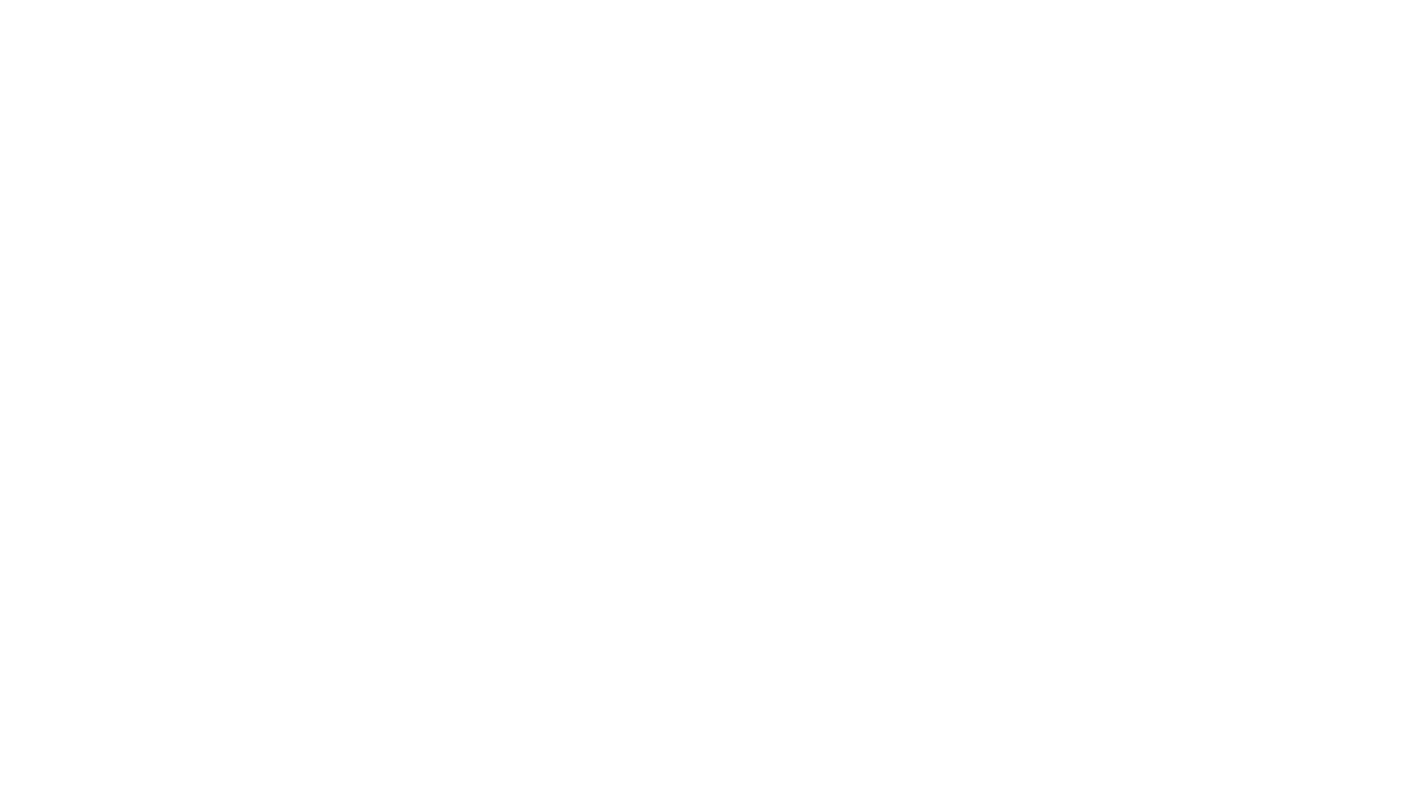
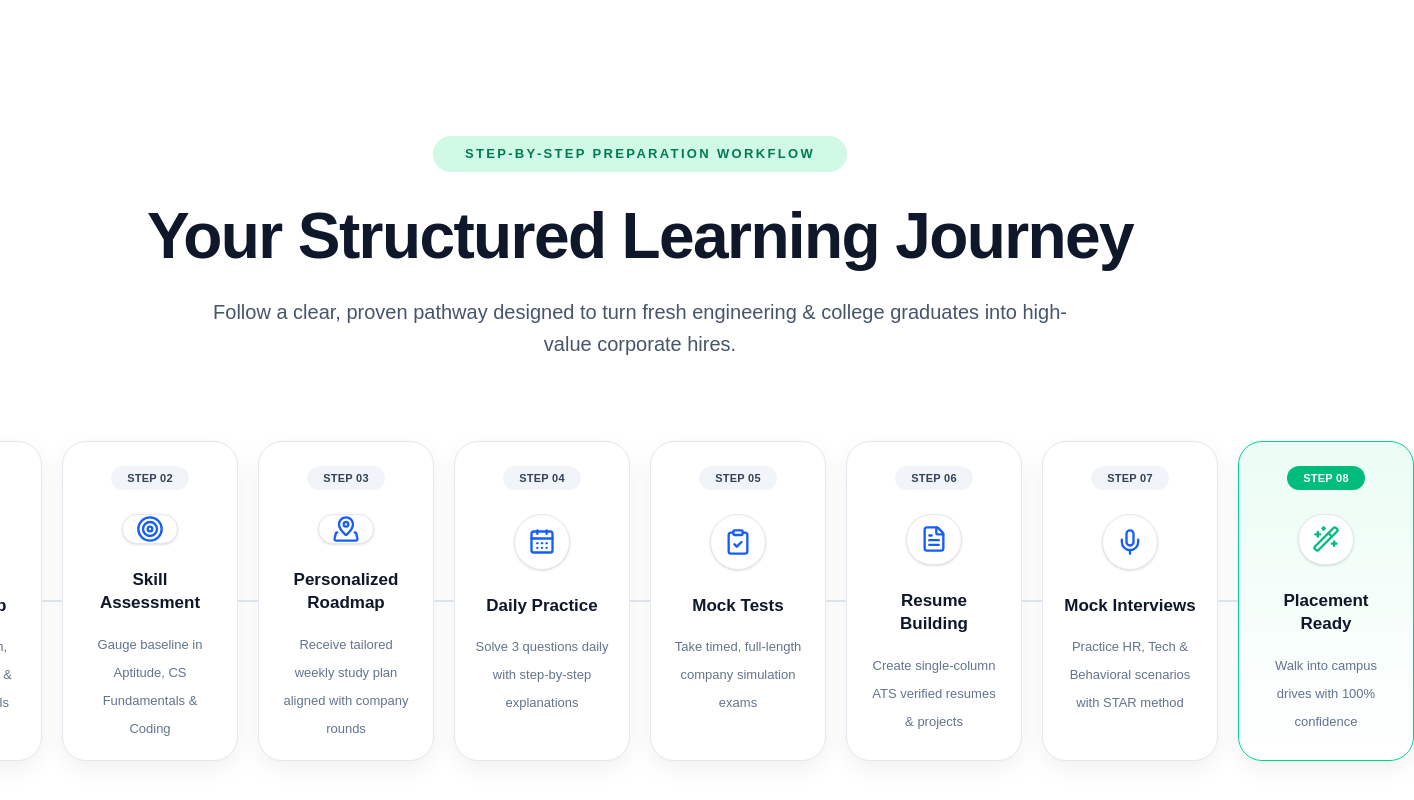
Before and after one commit to sheshatvamsreenesh/PlaceMentor-AI, a Next.js app in the folder frontend/: page / in a window 1280 px wide. Shown: the part 1434-2234 px from the top of the page, 1414 px wide, since content can reach past the window. Before the commit the page ends 1474 px from the top, so only its background shows below. Built offline with nearby package versions, Linux system fonts and the light colour scheme.

Commit message:
add structured learning section

```diff
--- a/frontend/app/page.tsx
+++ b/frontend/app/page.tsx
@@ -1,6 +1,7 @@
 import Navbar from "@/components/Navbar";
 import Hero from "@/components/home/Hero";
 import FeaturesSection from "@/components/home/FeaturesSection";
+import LearningJourney from "@/components/home/LearningJourney";
 
 export default function Home() {
   return (
@@ -8,6 +9,7 @@ export default function Home() {
       <Navbar />
       <Hero />
       <FeaturesSection />
+      <LearningJourney />
     </>
   );
 }
--- /dev/null
+++ b/frontend/components/home/LearningJourney.tsx
@@ -0,0 +1,193 @@
+import {
+  UserRound,
+  Target,
+  MapPinned,
+  CalendarDays,
+  ClipboardCheck,
+  FileText,
+  Mic,
+  WandSparkles,
+} from "lucide-react";
+
+const steps = [
+  {
+    step: "STEP 01",
+    icon: UserRound,
+    title: "Profile Setup",
+    description:
+      "Set degree, batch, target companies, & dream salary goals",
+    color: "text-blue-600",
+  },
+  {
+    step: "STEP 02",
+    icon: Target,
+    title: "Skill Assessment",
+    description:
+      "Gauge baseline in Aptitude, CS Fundamentals & Coding",
+    color: "text-blue-600",
+  },
+  {
+    step: "STEP 03",
+    icon: MapPinned,
+    title: "Personalized Roadmap",
+    description:
+      "Receive tailored weekly study plan aligned with company rounds",
+    color: "text-blue-600",
+  },
+  {
+    step: "STEP 04",
+    icon: CalendarDays,
+    title: "Daily Practice",
+    description:
+      "Solve 3 questions daily with step-by-step explanations",
+    color: "text-blue-600",
+  },
+  {
+    step: "STEP 05",
+    icon: ClipboardCheck,
+    title: "Mock Tests",
+    description:
+      "Take timed, full-length company simulation exams",
+    color: "text-blue-600",
+  },
+  {
+    step: "STEP 06",
+    icon: FileText,
+    title: "Resume Building",
+    description:
+      "Create single-column ATS verified resumes & projects",
+    color: "text-blue-600",
+  },
+  {
+    step: "STEP 07",
+    icon: Mic,
+    title: "Mock Interviews",
+    description:
+      "Practice HR, Tech & Behavioral scenarios with STAR method",
+    color: "text-blue-600",
+  },
+  {
+    step: "STEP 08",
+    icon: WandSparkles,
+    title: "Placement Ready",
+    description:
+      "Walk into campus drives with 100% confidence",
+    color: "text-emerald-500",
+    highlight: true,
+  },
+];
+
+export default function LearningJourney() {
+  return (
+    <section className="bg-white py-24">
+      <div className="mx-auto max-w-[1500px] px-6">
+
+        <div className="flex justify-center">
+          <span className="rounded-full bg-emerald-100 px-8 py-2 text-[13px] font-bold uppercase tracking-[0.18em] text-emerald-700">
+            STEP-BY-STEP PREPARATION WORKFLOW
+          </span>
+        </div>
+
+        <h2 className="mx-auto mt-8 max-w-5xl text-center text-5xl font-extrabold tracking-tight text-slate-900 lg:text-[64px]">
+          Your Structured Learning Journey
+        </h2>
+
+        <p className="mx-auto mt-7 max-w-4xl text-center text-[26px] leading-relaxed text-slate-600 lg:text-[20px]">
+          Follow a clear, proven pathway designed to turn fresh engineering &
+          college graduates into high-value corporate hires.
+        </p>
+
+        {/* Desktop */}
+        <div className="mt-20 hidden justify-center lg:flex">
+
+          {steps.map((item, index) => {
+            const Icon = item.icon;
+
+            return (
+              <div
+                key={item.step}
+                className="flex items-center"
+              >
+                <div
+                  className={`relative flex h-[320px] w-[176px] flex-col items-center rounded-[24px] border px-5 pt-6 pb-6 text-center shadow-[0_8px_24px_rgba(15,23,42,0.06)]
+                  ${
+                    item.highlight
+                      ? "border-emerald-400 bg-gradient-to-b from-emerald-50 to-white"
+                      : "border-slate-200 bg-white"
+                  }`}
+                >
+                  <span
+                    className={`rounded-full px-4 py-1 text-[11px] font-bold tracking-wide
+                    ${
+                      item.highlight
+                        ? "bg-emerald-500 text-white"
+                        : "bg-slate-100 text-slate-700"
+                    }`}
+                  >
+                    {item.step}
+                  </span>
+
+                  <div className="mt-6 flex h-14 w-14 items-center justify-center rounded-full border border-slate-200 bg-white shadow-sm">
+                    <Icon className={`h-7 w-7 ${item.color}`} />
+                  </div>
+
+                  <h3 className="mt-6 text-[17px] font-bold leading-snug text-slate-900">
+                    {item.title}
+                  </h3>
+
+                  <p className="mx-auto mt-4 max-w-[145px] text-[13px] leading-7 text-slate-500">
+                    {item.description}
+                  </p>
+                </div>
+
+                {index !== steps.length - 1 && (
+                  <div className="h-[2px] w-5 bg-slate-200"></div>
+                )}
+                              </div>
+            );
+          })}
+        </div>
+
+        {/* Mobile & Tablet */}
+        <div className="mt-16 grid grid-cols-1 gap-6 sm:grid-cols-2 lg:hidden">
+          {steps.map((item) => {
+            const Icon = item.icon;
+
+            return (
+              <div
+                key={item.step}
+                className={`rounded-[24px] border p-6 text-center shadow-sm ${
+                  item.highlight
+                    ? "border-emerald-400 bg-gradient-to-b from-emerald-50 to-white"
+                    : "border-slate-200 bg-white"
+                }`}
+              >
+                <span
+                  className={`inline-flex rounded-full px-4 py-1 text-[11px] font-bold tracking-wide ${
+                    item.highlight
+                      ? "bg-emerald-500 text-white"
+                      : "bg-slate-100 text-slate-700"
+                  }`}
+                >
+                  {item.step}
+                </span>
+
+                <div className="mx-auto mt-5 flex h-14 w-14 items-center justify-center rounded-full border border-slate-200 bg-white shadow-sm">
+                  <Icon className={`h-7 w-7 ${item.color}`} />
+                </div>
+
+                <h3 className="mt-5 text-[20px] font-bold text-slate-900">
+                  {item.title}
+                </h3>
+
+                <p className="mx-auto mt-3 max-w-[230px] text-[14px] leading-7 text-slate-500">
+                  {item.description}
+                </p>
+              </div>
+            );
+          })}
+        </div>
+      </div>
+    </section>
+  );
+}
```
